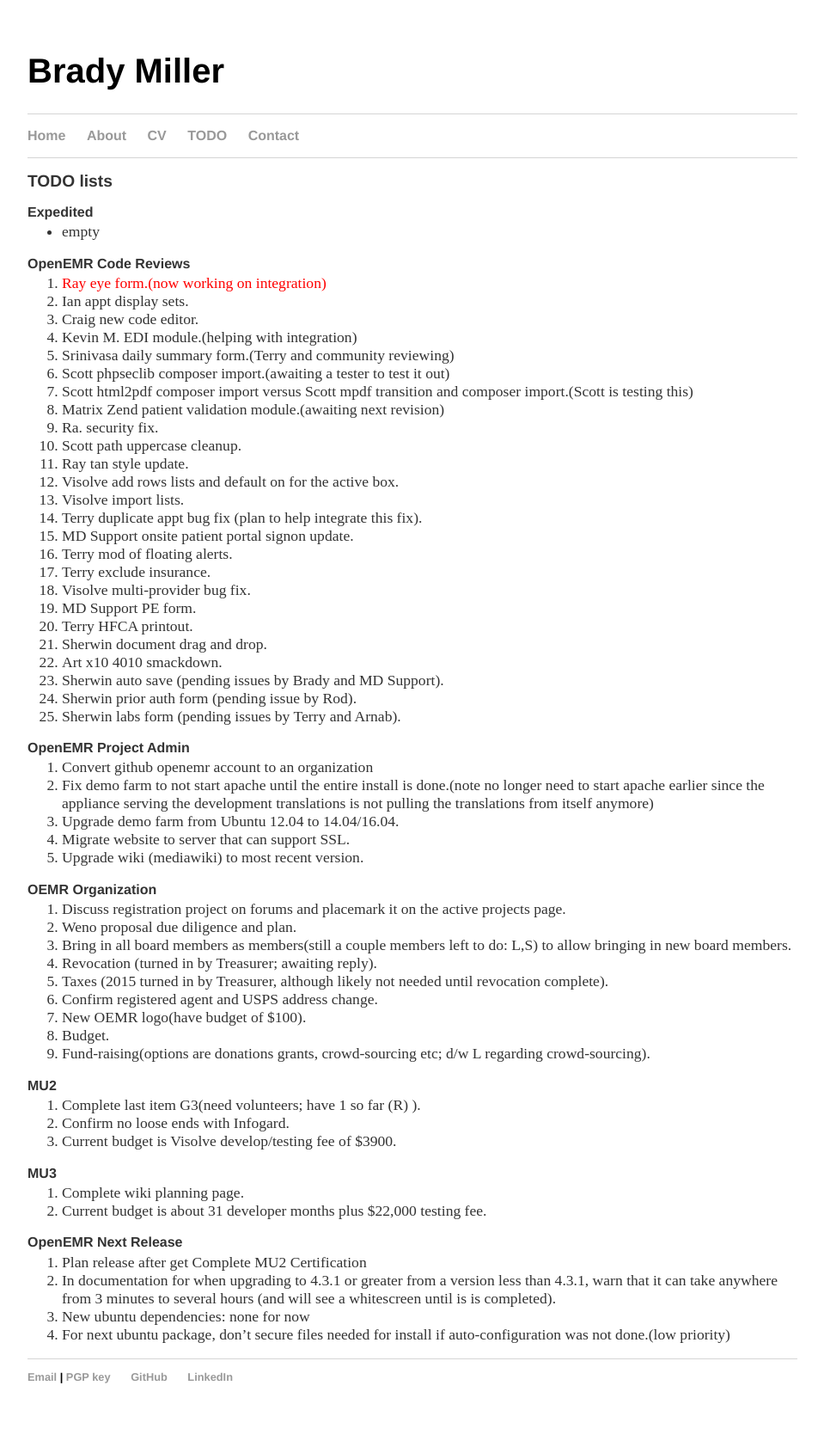
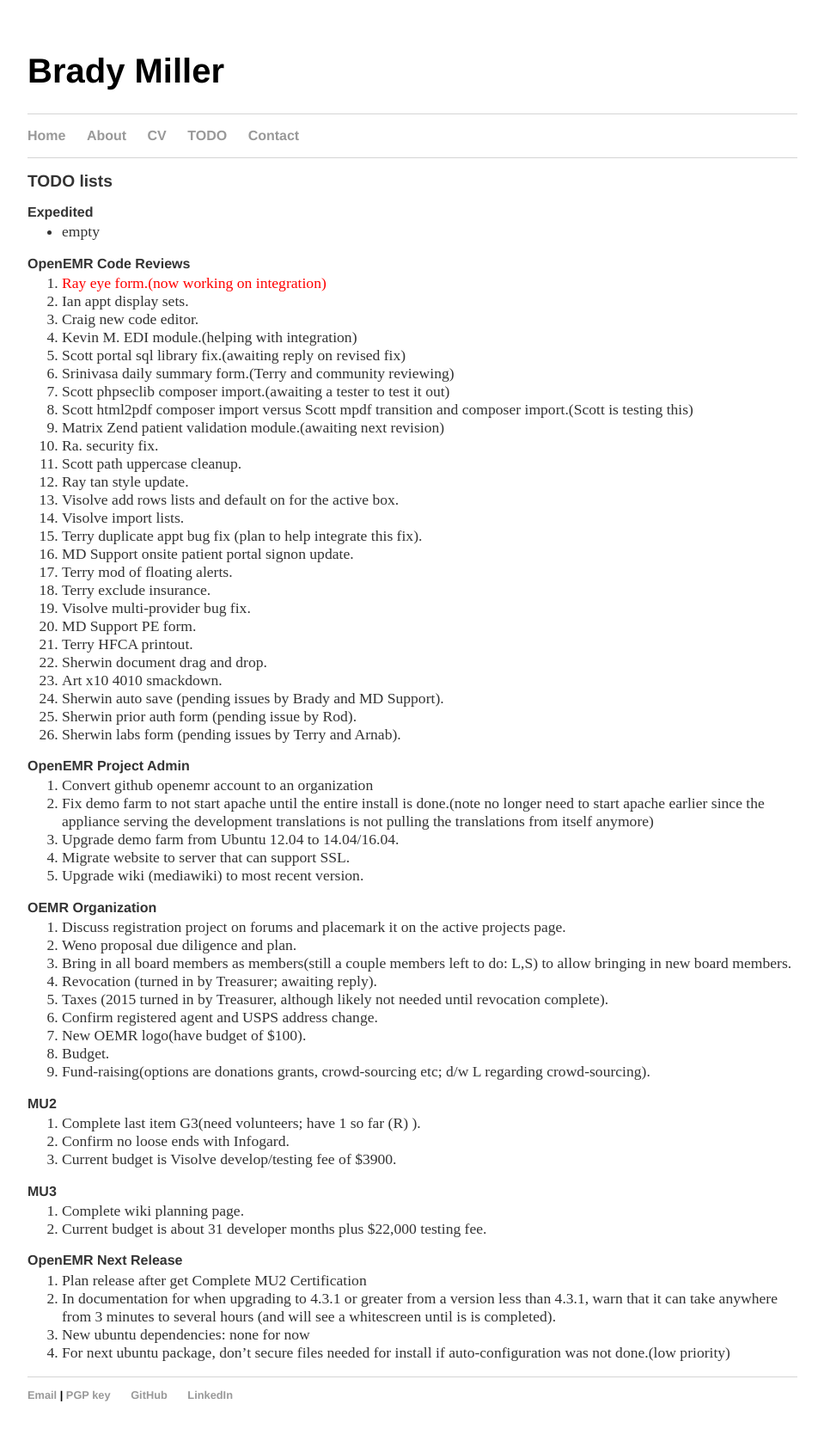
Before and after one commit to bradymiller/bradymiller.github.io, a Jekyll site: the page built from todo/index.md, in a window 1280 px wide. Shown: the whole page at 86% size, without its empty margins (160-1119 px from the left). Built offline with Jekyll 4.4.1, drawn with Linux system fonts in a browser that asks for light colours; before the commit the page ends 1669 px from its top, so only the background shows below that.

Commit message:
Update todo list

```diff
--- a/todo/index.md
+++ b/todo/index.md
@@ -11,6 +11,7 @@
 1. Ian appt display sets.
 1. Craig new code editor.
 1. Kevin M. EDI module.(helping with integration)
+1. Scott portal sql library fix.(awaiting reply on revised fix)
 1. Srinivasa daily summary form.(Terry and community reviewing)
 1. Scott phpseclib composer import.(awaiting a tester to test it out)
 1. Scott html2pdf composer import versus Scott mpdf transition and composer import.(Scott is testing this)
```
